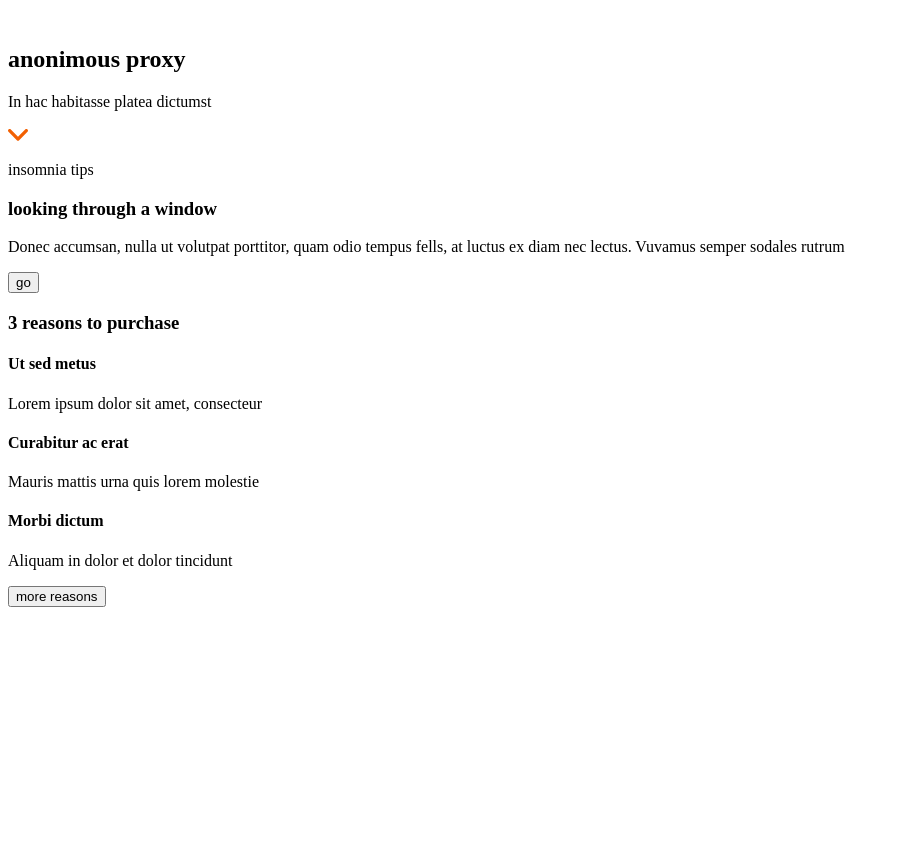
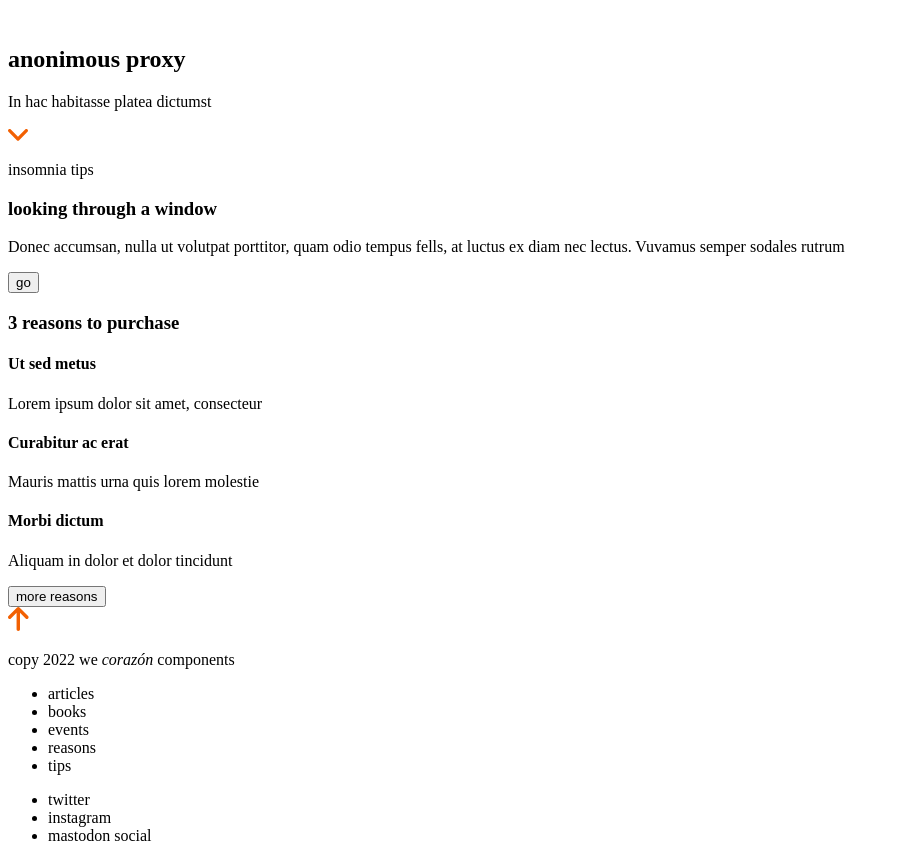
Before and after one commit to SaraRivAl/modulo-1-evaluacion-final-SaraRivAl, a website: page src/html/index.html in a window 1280 px wide. Shown: the whole page, without its empty margins (0-899 px from the left). Before the commit the page ends 800 px from the top, so only its background shows below. Drawn offline with nearby package versions, Linux system fonts and the light colour scheme; files that its build step writes are made by us from their sources; files whose address does not match are found by name.

Commit message:
add footer

```diff
--- a/src/html/index.html
+++ b/src/html/index.html
@@ -46,9 +46,23 @@
         <p>Aliquam in dolor et dolor tincidunt</p>
       </div>
       <button class="buttonmore" type="morereasons">more reasons</button>
+    </section>
+    <footer>
+      <a class="scrolldown" href="./index.html#threereasons"><img src="./assets/images/ico-arrow.svg" alt="press to know reasons" title="go to reasons"></a>
+      <p class="copy">copy 2022 we <i>corazón</i> components</p>
+      <ul class="list">
+        <li>articles</li>
+        <li>books</li>
+        <li>events</li>
+        <li>reasons</li>
+        <li>tips</li>
+      </ul>
+      <ul class="list">
+        <li>twitter</li>
+        <li>instagram</li>
+        <li>mastodon social</li>
+      </ul>
 
-    </section>
-
-
+    </footer>
   </body>
 </html>
```
